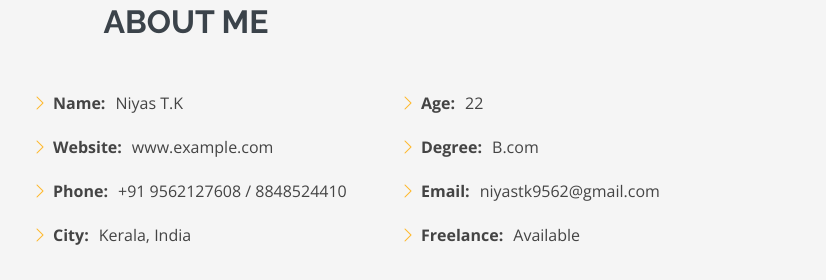
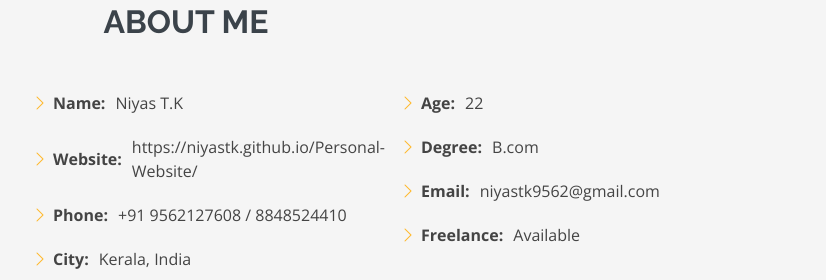
Before and after one commit to Niyastk/Personal-Website, a plain HTML site: page index.html in a window 1280 px wide. Shown: the part 887-1167 px from the top of the page, 454-1280 px from the left. Drawn offline with nearby package versions, Linux system fonts and the light colour scheme.

Commit message:
Update index.html

```diff
--- a/index.html
+++ b/index.html
@@ -86,7 +86,7 @@
                 <div class="col-lg-6">
                   <ul>
                     <li><i class="bi bi-chevron-right"></i> <strong>Name:</strong> <span>Niyas T.K </span></li>
-                    <li><i class="bi bi-chevron-right"></i> <strong>Website:</strong> <span>www.example.com</span></li>
+                    <li><i class="bi bi-chevron-right"></i> <strong>Website:</strong> <span>https://niyastk.github.io/Personal-Website/</span></li>
                     <li><i class="bi bi-chevron-right"></i> <strong>Phone:</strong> <span>+91 9562127608 /
                         8848524410</span></li>
                     <li><i class="bi bi-chevron-right"></i> <strong>City:</strong> <span>Kerala, India</span></li>
```
